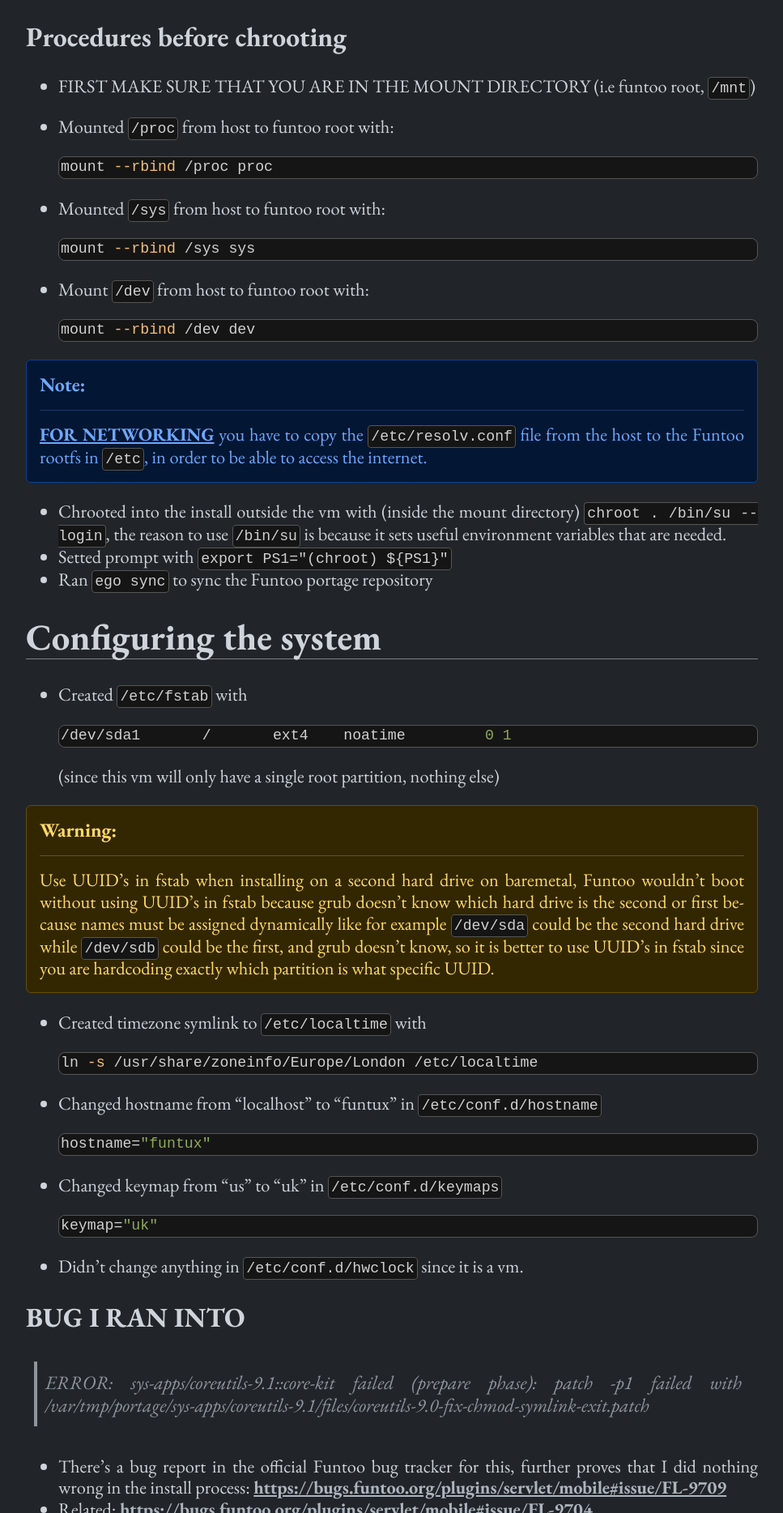
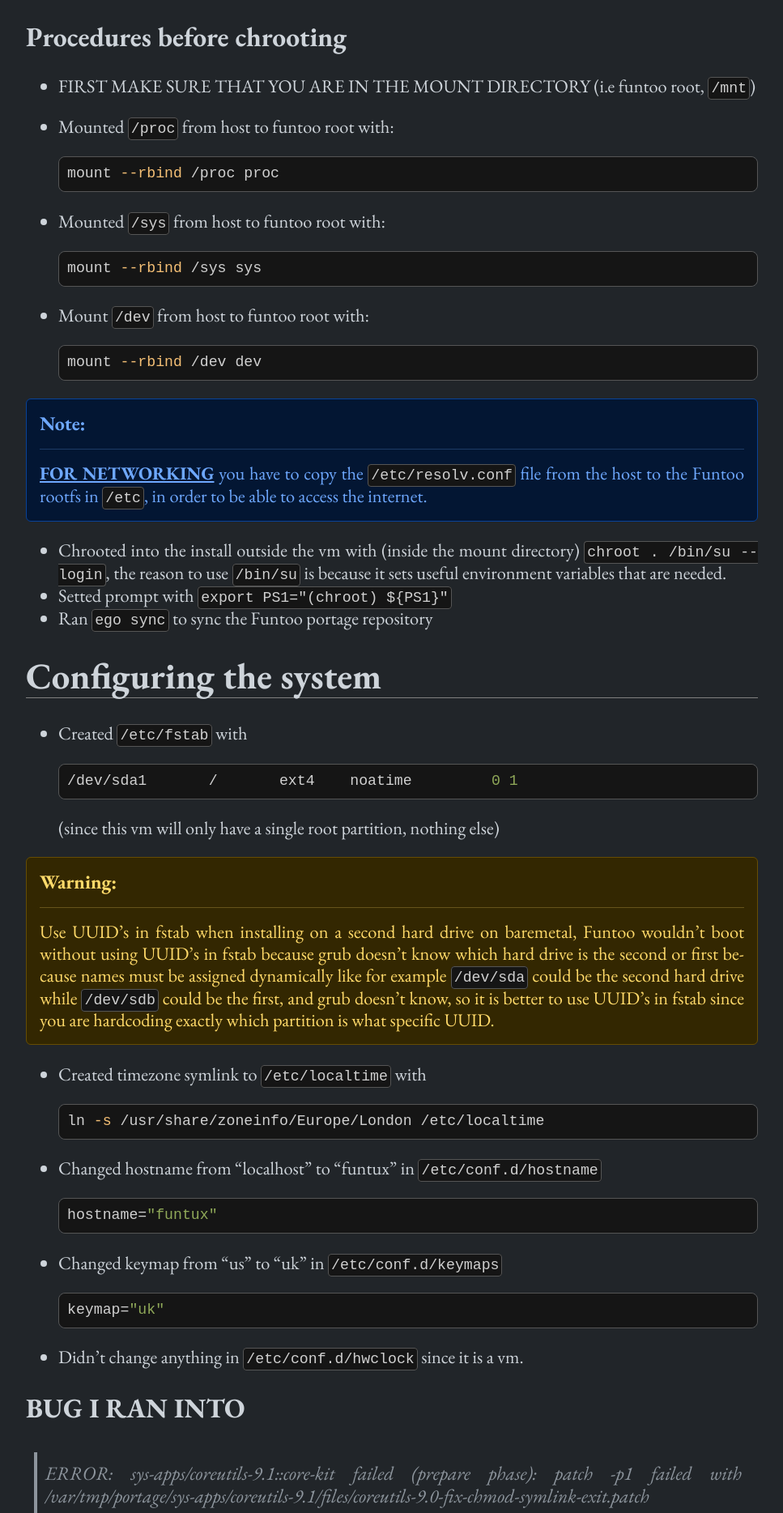
Before and after one commit to yusi1/yaslamblog, a Jekyll site: the page built from _posts/2022-02-22-funtoo-install-notes.md, in a window 1280 px wide. Shown: the part 961-2829 px from the top of the page at 81% size, without its empty margins (156-1123 px from the left). Built offline with Jekyll 4.4.1, drawn with Linux system fonts in a browser that asks for light colours; comment, search, counter and statistics services are not loaded; the table of contents is made by our own code.

Commit message:
main.sass: Add padding around code in code blocks

```diff
--- a/_sass/main.sass
+++ b/_sass/main.sass
@@ -82,6 +82,7 @@
   border-radius: 8px
   font-size: 100%
   overflow: scroll
+  padding: 10px
 
 .highlight-div
   border: 1px solid #555
@@ -96,6 +97,7 @@
     font-size: 95%
     padding: 0
     border-radius: 8px
+    padding: 20px
 
 .rouge-gutter.gl
   border-right: 2px solid #777
```
